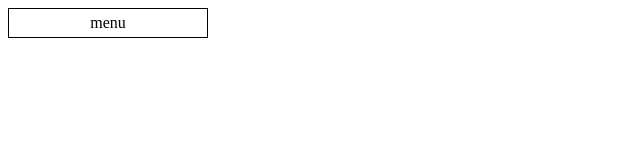
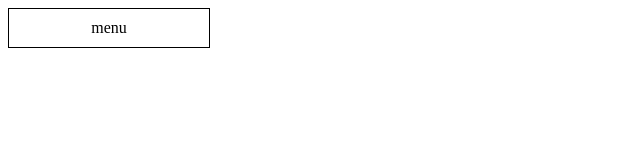
Before and after one commit to zawho/drop-down-menu, a website with bundled scripts: page dist/index.html in a window 1280 px wide. Shown: the whole page, without its empty margins (0-640 px from the left). Built offline with nearby package versions, Linux system fonts and the light colour scheme.

Commit message:
Update HTML menu structure

```diff
--- a/src/index.js
+++ b/src/index.js
@@ -21,11 +21,8 @@ function setMenuEvent() {
     const bodyArr = Array.from(body.childNodes);
     for (let i = 0; i < bodyArr.length; i++) {
         if (bodyArr[i].className === 'menu-container') {
-            const menuArr = Array.from(bodyArr[i].childNodes);
-            for (let j = 0; j < menuArr.length; j++) {
-                menuArr[j].addEventListener('mouseover', displayMenu);
-                menuArr[j].addEventListener('mouseout', hideMenu);
-            }
+                bodyArr[i].addEventListener('mouseover', displayMenu);
+                bodyArr[i].addEventListener('mouseout', hideMenu);
         }
     }
 }
--- a/src/style.css
+++ b/src/style.css
@@ -2,18 +2,16 @@
     display: grid;
     grid-template-rows: repeat(6, 30px);
     max-width: 200px;
-}
-
-.menu-name {
     border: 1px solid black;
     display: flex;
-    justify-content: center;
-    align-items: center;
+    flex-direction: column;
+    text-align: center;
+    gap: 10px;
+    padding: 10px 0px;
 }
 
 .menu-option {
-    border-bottom: 1px solid black;
-    border-left: 1px solid black;
-    border-right: 1px solid black;
     display: none;
+    border-top: 1px solid black;
+    padding-top: 10px;
 }
```
Also changed, not shown: dist/index.html, dist/main.js.
